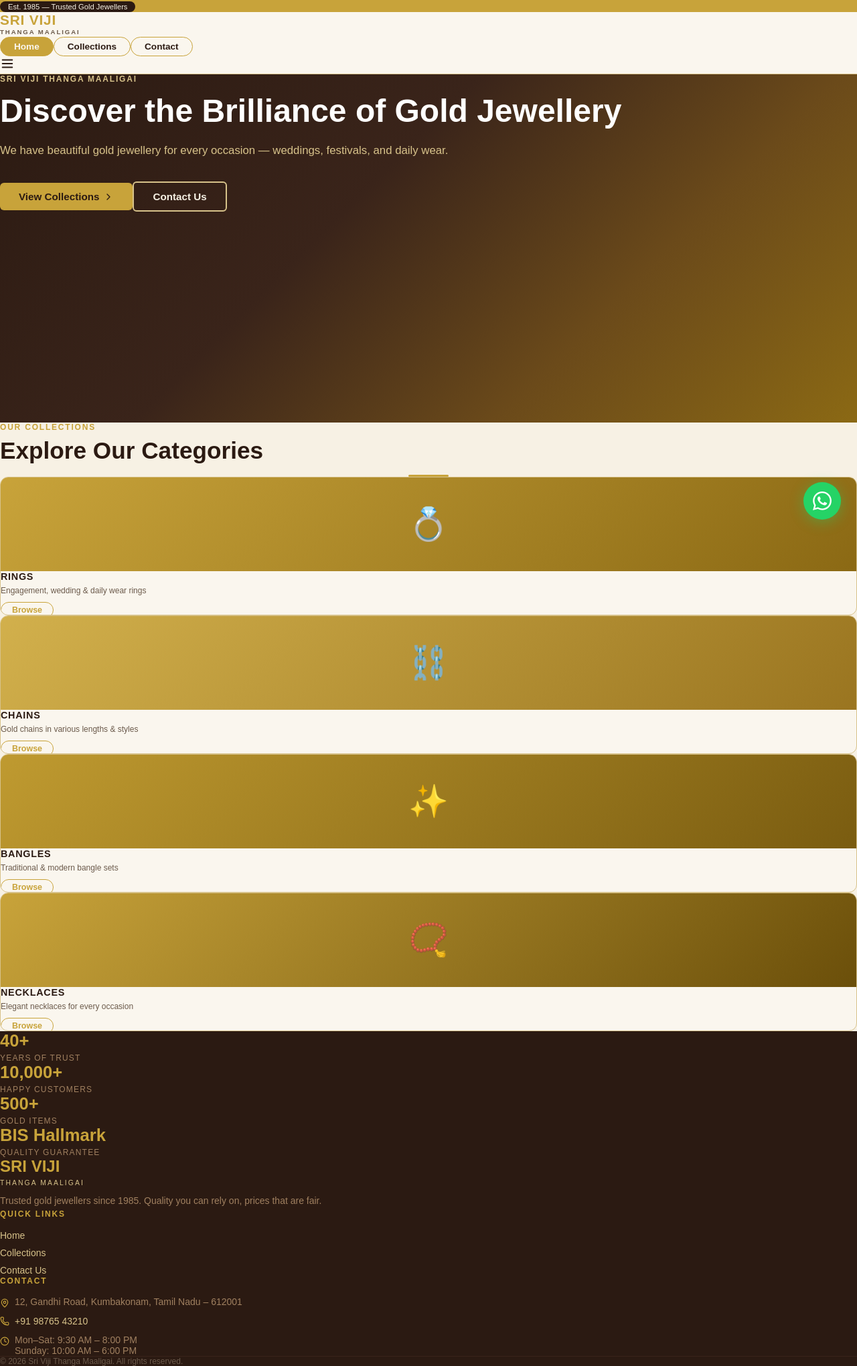
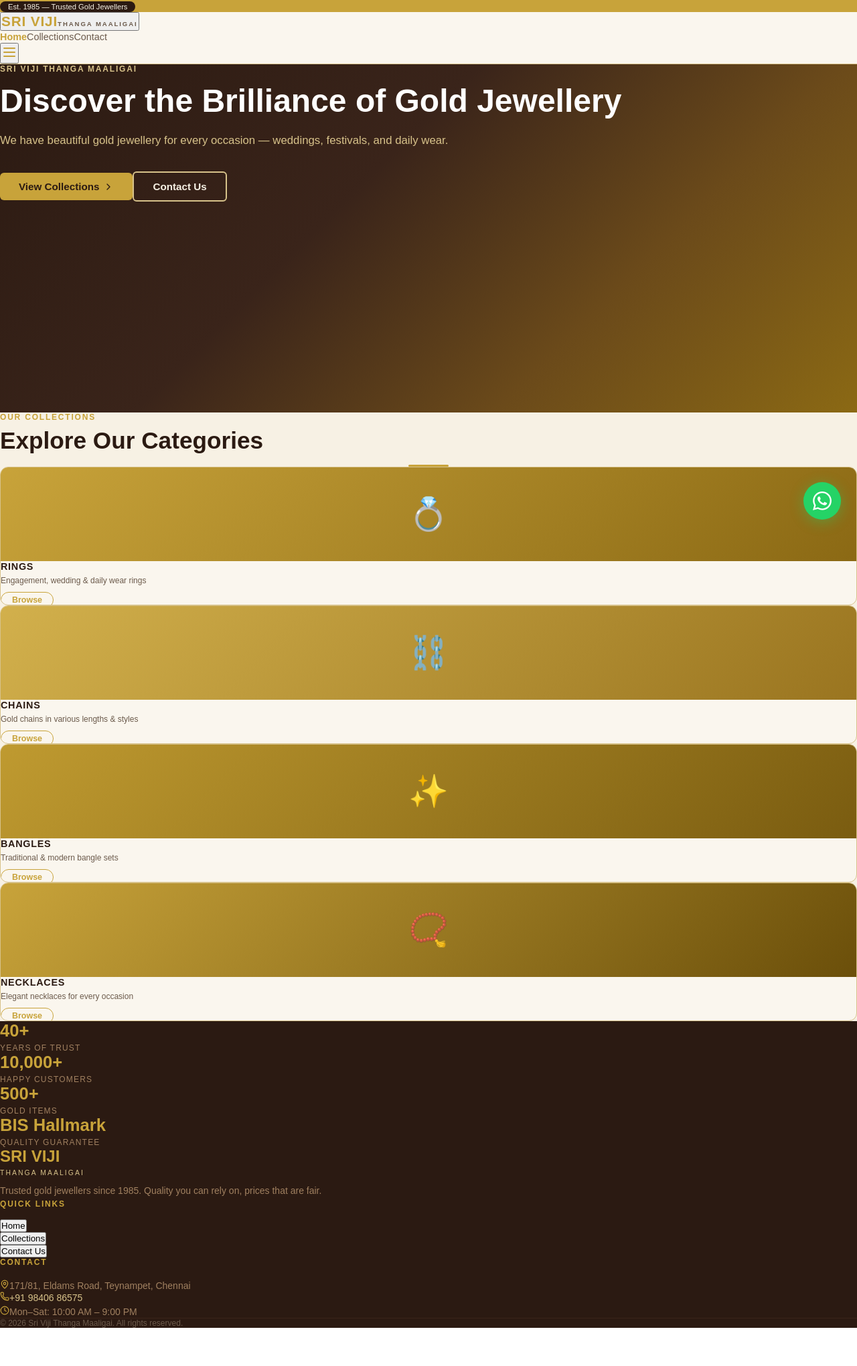
Before and after one commit to preeth08-git/sri-viji-thanga-maaligai, a React (Vite) app: page / in a window 1280 px wide. Shown: the whole page at 67% size. After the commit the page ends 1983 px from the top, so only its background shows below. Built offline with nearby package versions, Linux system fonts and the light colour scheme.

Commit message:
Fix: remove broken tanstack router and switch to state navigation

```diff
--- a/src/components/Footer.jsx
+++ b/src/components/Footer.jsx
@@ -3,8 +3,13 @@
 export default function Footer({ setPage }) {
   const year = new Date().getFullYear();
 
+  const handleNav = (id) => {
+    setPage(id);
+    window.scrollTo(0, 0);
+  };
+
   return (
-    <footer style={{ backgroundColor: "#2B1A12", color: "#F7F1E4" }} className="pt-12 pb-6">
+    <footer style={{ backgroundColor: "#2B1A12", color: "#F7F1E4" }} className="pt-12 pb-6 mt-auto">
       <div className="max-w-6xl mx-auto px-4 sm:px-6 lg:px-8">
         <div className="grid grid-cols-1 md:grid-cols-3 gap-10 mb-10">
           <div>
@@ -14,37 +19,40 @@
               Trusted gold jewellers since 1985. Quality you can rely on, prices that are fair.
             </p>
           </div>
+
           <div>
-            <h3 style={{ color: "#C8A33A", fontSize: "0.75rem", textTransform: "uppercase", letterSpacing: "0.15em", fontWeight: 600, marginBottom: "16px" }}>Quick Links</h3>
-            <ul style={{ listStyle: "none", padding: 0, margin: 0, display: "flex", flexDirection: "column", gap: "8px" }}>
-              {[{ id: "home", label: "Home" }, { id: "collections", label: "Collections" }, { id: "contact", label: "Contact Us" }].map((link) => (
-                <li key={link.id}>
-                  <button type="button" onClick={() => setPage(link.id)} style={{ background: "none", border: "none", color: "#D7C28A", fontSize: "0.875rem", cursor: "pointer", padding: 0 }}>
-                    {link.label}
-                  </button>
-                </li>
-              ))}
+            <h3 style={{ color: "#C8A33A", fontSize: "0.75rem", textTransform: "uppercase", letterSpacing: "0.15em", fontWeight: 600, marginBottom: "16px" }}>
+              Quick Links
+            </h3>
+            <ul className="list-none p-0 space-y-2">
+              <li><button onClick={() => handleNav("home")} className="bg-transparent border-none p-0 cursor-pointer text-[#D7C28A] text-sm">Home</button></li>
+              <li><button onClick={() => handleNav("collections")} className="bg-transparent border-none p-0 cursor-pointer text-[#D7C28A] text-sm">Collections</button></li>
+              <li><button onClick={() => handleNav("contact")} className="bg-transparent border-none p-0 cursor-pointer text-[#D7C28A] text-sm">Contact Us</button></li>
             </ul>
           </div>
+
           <div>
-            <h3 style={{ color: "#C8A33A", fontSize: "0.75rem", textTransform: "uppercase", letterSpacing: "0.15em", fontWeight: 600, marginBottom: "16px" }}>Contact</h3>
-            <ul style={{ listStyle: "none", padding: 0, margin: 0, display: "flex", flexDirection: "column", gap: "12px" }}>
-              <li style={{ display: "flex", alignItems: "flex-start", gap: "8px" }}>
+            <h3 style={{ color: "#C8A33A", fontSize: "0.75rem", textTransform: "uppercase", letterSpacing: "0.15em", fontWeight: 600, marginBottom: "16px" }}>
+              Contact
+            </h3>
+            <ul className="list-none p-0 space-y-3">
+              <li className="flex items-start gap-2">
                 <MapPin size={14} style={{ color: "#C8A33A", marginTop: 3, flexShrink: 0 }} />
-                <span style={{ color: "#A08060", fontSize: "0.875rem" }}>12, Gandhi Road, Kumbakonam, Tamil Nadu – 612001</span>
+                <span style={{ color: "#A08060", fontSize: "0.875rem" }}>171/81, Eldams Road, Teynampet, Chennai</span>
               </li>
-              <li style={{ display: "flex", alignItems: "center", gap: "8px" }}>
+              <li className="flex items-center gap-2">
                 <Phone size={14} style={{ color: "#C8A33A", flexShrink: 0 }} />
-                <a href="tel:+919876543210" style={{ color: "#D7C28A", fontSize: "0.875rem", textDecoration: "none" }}>+91 98765 43210</a>
+                <a href="tel:+919840686575" style={{ color: "#D7C28A", fontSize: "0.875rem", textDecoration: "none" }}>+91 98406 86575</a>
               </li>
-              <li style={{ display: "flex", alignItems: "flex-start", gap: "8px" }}>
+              <li className="flex items-start gap-2">
                 <Clock size={14} style={{ color: "#C8A33A", marginTop: 3, flexShrink: 0 }} />
-                <span style={{ color: "#A08060", fontSize: "0.875rem" }}>Mon–Sat: 9:30 AM – 8:00 PM<br />Sunday: 10:00 AM – 6:00 PM</span>
+                <span style={{ color: "#A08060", fontSize: "0.875rem" }}>Mon–Sat: 10:00 AM – 9:00 PM</span>
               </li>
             </ul>
           </div>
         </div>
-        <div className="pt-6" style={{ borderTop: "1px solid #3A241A" }}>
+
+        <div className="pt-6 flex flex-col sm:flex-row justify-between items-center gap-2" style={{ borderTop: "1px solid #3A241A" }}>
           <p style={{ color: "#6B5A4B", fontSize: "0.75rem" }}>© {year} Sri Viji Thanga Maaligai. All rights reserved.</p>
         </div>
       </div>
--- a/src/components/Navbar.jsx
+++ b/src/components/Navbar.jsx
@@ -10,62 +10,68 @@
     { id: "contact", label: "Contact" },
   ];
 
+  const handleNav = (id) => {
+    setPage(id);
+    setMobileOpen(false);
+    window.scrollTo(0, 0);
+  };
+
   return (
-    <header
-      style={{ backgroundColor: "#FAF6EE", borderBottom: "1px solid #D7C28A" }}
-      className="sticky top-0 z-50 shadow-sm"
-    >
+    <header style={{ backgroundColor: "#FAF6EE", borderBottom: "1px solid #D7C28A" }} className="sticky top-0 z-50 shadow-sm">
       <div style={{ backgroundColor: "#C8A33A" }} className="py-1 px-4 text-right">
         <span style={{ backgroundColor: "#2B1A12", color: "#F7F1E4", fontSize: "0.7rem", padding: "2px 12px", borderRadius: "999px" }}>
           Est. 1985 — Trusted Gold Jewellers
         </span>
       </div>
+
       <div className="max-w-6xl mx-auto px-4 sm:px-6 lg:px-8">
         <div className="flex items-center justify-between h-16">
-          <button type="button" onClick={() => setPage("home")} style={{ background: "none", border: "none", cursor: "pointer", padding: 0, textAlign: "left" }}>
-            <span style={{ color: "#C8A33A", fontSize: "1.3rem", letterSpacing: "0.04em", fontWeight: "bold", display: "block" }}>SRI VIJI</span>
-            <span style={{ color: "#6B5A4B", fontSize: "0.6rem", textTransform: "uppercase", letterSpacing: "0.2em", fontWeight: 600, display: "block" }}>Thanga Maaligai</span>
+          <button onClick={() => handleNav("home")} className="flex flex-col leading-none border-none bg-transparent cursor-pointer text-left">
+            <span style={{ color: "#C8A33A", fontSize: "1.3rem", letterSpacing: "0.04em", fontWeight: "bold" }}>SRI VIJI</span>
+            <span style={{ color: "#6B5A4B", fontSize: "0.6rem", textTransform: "uppercase", letterSpacing: "0.2em", fontWeight: 600 }}>Thanga Maaligai</span>
           </button>
 
-          <nav className="hidden md:flex items-center gap-3">
-            {links.map((link) => {
-              const isActive = page === link.id;
-              return (
+          {/* Desktop Nav */}
+          <nav className="hidden md:flex items-center gap-8">
+            {links.map((link) => (
               <button
                 key={link.id}
-                  type="button"
-                  onClick={() => setPage(link.id)}
-                  style={{ border: "1.5px solid #C8A33A", color: isActive ? "#FAF6EE" : "#2B1A12", backgroundColor: isActive ? "#C8A33A" : "transparent", borderRadius: "999px", padding: "6px 20px", fontSize: "0.85rem", fontWeight: 600, cursor: "pointer" }}
+                onClick={() => handleNav(link.id)}
+                style={{
+                  color: page === link.id ? "#C8A33A" : "#6B5A4B",
+                  fontWeight: page === link.id ? "600" : "400",
+                  background: "none",
+                  border: "none",
+                  cursor: "pointer",
+                  fontSize: "0.9rem"
+                }}
               >
                 {link.label}
               </button>
-              );
-            })}
+            ))}
           </nav>
 
-          <button type="button" className="md:hidden p-2 rounded-md" style={{ color: "#2B1A12", background: "none", border: "none", cursor: "pointer" }} onClick={() => setMobileOpen(!mobileOpen)}>
-            {mobileOpen ? <X size={22} /> : <Menu size={22} />}
+          {/* Mobile Menu Toggle */}
+          <button className="md:hidden p-2 bg-transparent border-none" onClick={() => setMobileOpen(!mobileOpen)}>
+            {mobileOpen ? <X color="#C8A33A" /> : <Menu color="#C8A33A" />}
           </button>
         </div>
+      </div>
 
+      {/* Mobile Menu */}
       {mobileOpen && (
-          <nav className="md:hidden pb-4 flex flex-col gap-2" style={{ borderTop: "1px solid #D7C28A" }}>
-            {links.map((link) => {
-              const isActive = page === link.id;
-              return (
+        <div className="md:hidden bg-[#FAF6EE] border-t border-[#D7C28A] p-4 flex flex-col gap-4">
+          {links.map((link) => (
             <button
               key={link.id}
-                  type="button"
-                  onClick={() => { setPage(link.id); setMobileOpen(false); }}
-                  style={{ border: "1.5px solid #C8A33A", color: isActive ? "#FAF6EE" : "#2B1A12", backgroundColor: isActive ? "#C8A33A" : "transparent", borderRadius: "999px", padding: "8px 20px", fontSize: "0.9rem", fontWeight: 600, cursor: "pointer", marginTop: "6px" }}
+              onClick={() => handleNav(link.id)}
+              className="text-left py-2 bg-transparent border-none text-[#6B5A4B]"
             >
               {link.label}
             </button>
-              );
-            })}
-          </nav>
+          ))}
+        </div>
       )}
-      </div>
     </header>
   );
 }
```
Also changed, not shown: src/App.jsx (indentation only). Lines whose indentation alone changed are shown as unchanged.
